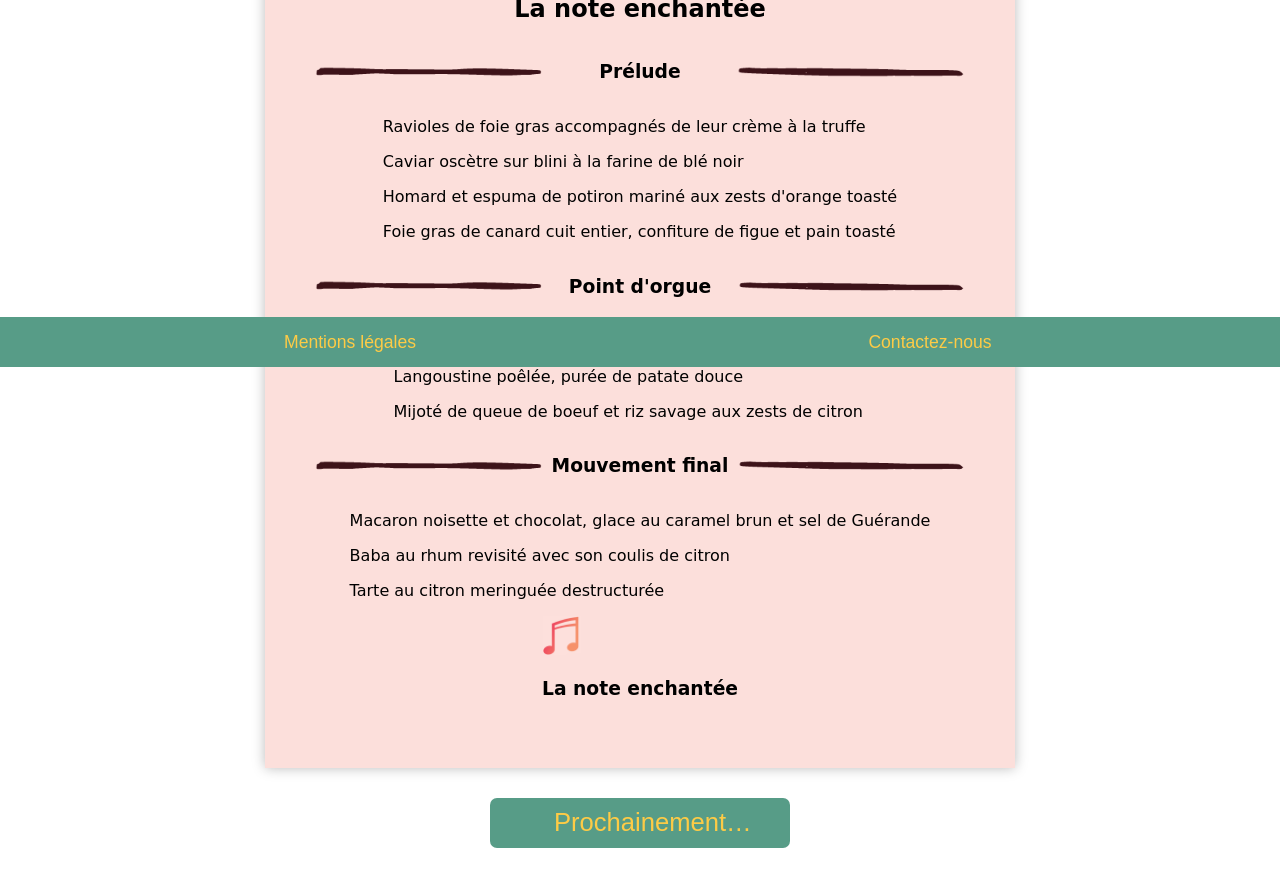
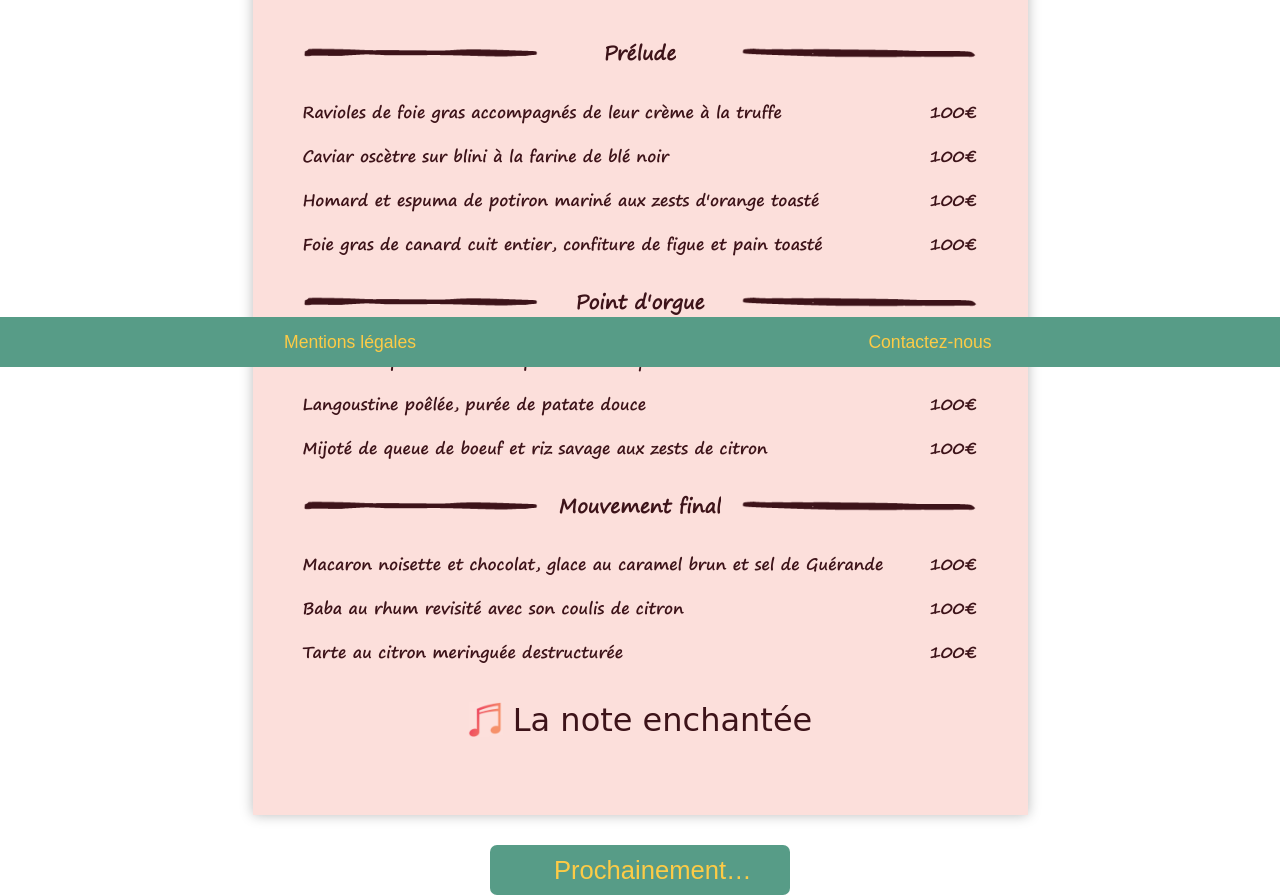
Before and after one commit to NumaDek/Ohmyfood, a website: page la_note_enchantee.html in a window 1280 px wide. Shown: the part 433-1328 px from the top of the page. Before the commit the page ends 1281 px from the top, so only its background shows below. Drawn offline with Linux system fonts and the light colour scheme; a web font is replaced by a local one.

Commit message:
Menu content layout

```diff
--- a/la_note_enchantee.html
+++ b/la_note_enchantee.html
@@ -5,6 +5,7 @@
     <meta charset="utf-8" />
     <meta name="viewport" content="width=device-width, initial-scale=1.0">
     <link href="css/style.css" rel="stylesheet">
+    <link href="https://fonts.googleapis.com/css2?family=Devonshire&display=swap" rel="stylesheet">
     <title>ohmyfood</title>
 </head>
 <body>
@@ -12,47 +13,57 @@
         <a href="index.html"><img src="img/logo.png" alt="Ohmyfood logo" id="logo" /></a>
     </header>
     <div class="row center">
-        <section class="mosaique center menu--box">
+        <section class="mosaique center menu__box">
             <h1>La note enchantée</h1>
-            <article class="center menu--main">
+            <article class="center menu__main">
                 <img src="img/note.png" id="menu-note" alt="Note de musique, La note enchantée"/>
                 <h2>La note enchantée</h2>
-                <div class="menu--main__head-box">
+                <div class="menu__head-box">
                     <img src="img/note_enchantee_left_line.png" />
                     <h3>Prélude</h3>
                     <img src="img/note_enchantee_right_line.png" />
                 </div>
-                <div>
+                <div class="menu__content">
                     <p>Ravioles de foie gras accompagnés de leur crème à la truffe</p>
+                    <p class="menu__price">100€</p>
                     <p>Caviar oscètre sur  blini à la farine de blé noir</p>
+                    <p class="menu__price">100€</p>
                     <p>Homard et espuma de potiron mariné aux zests d'orange toasté</p>
+                    <p class="menu__price">100€</p>
                     <p>Foie gras de canard cuit entier, confiture de figue et pain toasté</p>
+                    <p class="menu__price">100€</p>
                 </div>
-                <div class="menu--main__head-box">
+                <div class="menu__head-box">
                     <img src="img/note_enchantee_left_line.png" />
                     <h3>Point d'orgue</h3>
                     <img src="img/note_enchantee_right_line.png" />
 
                 </div>
-                <div>
+                <div class="menu__content">
                     <p>Noix de coquilles Saint-Jacques sur lit de purée de céléri-rave</p>
+                    <p class="menu__price">100€</p>
                     <p>Langoustine poêlée, purée de patate douce</p>
+                    <p class="menu__price">100€</p>
                     <p>Mijoté de queue de boeuf et riz savage aux zests de citron</p>
+                    <p class="menu__price">100€</p>
                 </div>
-                <div class="menu--main__head-box">
+                <div class="menu__head-box">
                     <img src="img/note_enchantee_left_line.png" />
                     <h3>Mouvement final</h3>
                     <img src="img/note_enchantee_right_line.png" />
 
                 </div>
-                <div>
+                <div class="menu__content">
                     <p>Macaron noisette et chocolat, glace au caramel brun et sel de Guérande</p>
+                    <p class="menu__price">100€</p>
                     <p>Baba au rhum revisité avec son coulis de citron</p>
+                    <p class="menu__price">100€</p>
                     <p>Tarte au citron meringuée destructurée</p>
+                    <p class="menu__price">100€</p>
                 </div>
-                <div>
-                    <img src="img/note.png" id="note" alt="Note de musique, La note enchantée" />
-                    <h3>La note enchantée</h3>
+                <div class="menu__footer">
+                    <img src="img/note.png" alt="Note de musique, La note enchantée" />
+                    <h2>La note enchantée</h2>
                 </div>
             </article>
         </section>
--- a/main.scss
+++ b/main.scss
@@ -26,7 +26,7 @@ $font: Arial, sans serif;
 // Main menu fonts.
 $font-note: 'Devonshire', cursive;
 $font-chic: 'Croissant One', cursive;
-$font-delice: 'Rusulica Script W00 Regular';
+$font-delice: 'Rusulica Script W00 Regular', cursive;
 $font-palette: 'Kaushan Script', cursive;
 // Auxiliary menu fonts.
 $font-p-note-b: 'segoe-print-b', Comic Sans MS;
@@ -57,6 +57,8 @@ $menu-bg-color-note: #fcdfdb;
 $menu-bg-color-chic: #fff5fe;
 $menu-bg-color-delice: #f9f9f9;
 $menu-bg-color-palette: #fdfffd;
+// Font size of the title on the menu.
+$font-size-note-main : 2.5em;
 
 
 @keyframes shake {
@@ -80,7 +82,7 @@ $menu-bg-color-palette: #fdfffd;
 }
 
 @mixin h2-gradient ($grad-start, $grad-end) {
-    h2 {
+    h2, h3 {
         background: linear-gradient(to right, $grad-start 0%, $grad-end 100%);
         -webkit-background-clip: text;
         -webkit-text-fill-color: transparent;
@@ -95,7 +97,7 @@ $menu-bg-color-palette: #fdfffd;
 }
 
 @mixin h2-font ($font, $size, $weight: normal) {
-    h2 {
+    h2, h3 {
         font-family: $font;
         font-size: $size;
         font-weight: $weight;
@@ -209,19 +211,31 @@ a {
         @include menu-conf ($menu-bg-color-palette, $font-palette, $font-size-palette, $font-c-grad-start-palette, $font-c-grad-end-palette, $font-c-aux-palette, $font-p-note, 1.7em);
     }
 
-    &--box {
+    &__box {
         color: black;
         flex-direction: column;
     }
 
-    &--main {
-        font-family: $font-note;
+    &__main {
+        @include menu-conf ($menu-bg-color-note, $font-note, $font-size-note-main, $font-c-grad-start-note, $font-c-grad-end-note, $font-c-aux-note, $font-p-note-b, 1.0em);
         box-shadow: 0px 0px 12px #BBBBBB;
         flex-direction: column;
         background-color: $menu-bg-color-note;
         max-width: 750px;
-        min-width: 10px;
+        min-width: 90%;
         padding: 50px;
+
+        h3 {
+            font-family: $font-p-note;
+            font-size: 1.2em;
+            font-weight: bold;
+
+            &:hover {
+                /* ! Animer ! */
+                text-decoration: underline;
+            }
+        }
+    }
 
     &__head-box {
         display: flex;
@@ -229,13 +243,39 @@ a {
         align-items: center;
         justify-content: space-between;
         width: 100%;
-            h3 {
-
-            }
 
         img {
             width: 35%;
         }
+    }
+
+    &__price {
+        font-weight: bold;
+    }
+
+    &__content {
+        width: 100%;
+        display: flex;
+        flex-direction: row;
+        justify-content: space-between;
+        flex-wrap: wrap;
+
+        p {
+            margin: 8px 0px;
+        }
+    }
+
+    &__footer {
+        display: flex;
+        flex-direction: row;
+        justify-content: center;
+        align-items: center;
+        font-size: 0.8em;
+
+        img {
+            width: 35px;
+            height: 35px;
+            margin-right: 10px;
         }
     }
 }
@@ -267,7 +307,8 @@ a {
 }
 
 #menu-note {
-
+    width: 90px;
+    height: 90px;
 }
 
 #note {
@@ -290,6 +331,16 @@ a {
 
     .menu {
         width: 260px;
+
+        &__box {
+            margin: 20px 5px;
+        }
+
+        &__main {
+            max-width: 750px;
+            min-width: 80%;
+            padding: 5px;
+        }
     }
 
     .mask {
```
Also changed, not shown: la_palette_du_gout.html (+4 -0 lines), le_chic_a_la_francaise.html (+4 -0 lines), le_delice_des_papilles.html (+4 -0 lines), css/style.css, 1 other file. Lines whose indentation alone changed are shown as unchanged.
